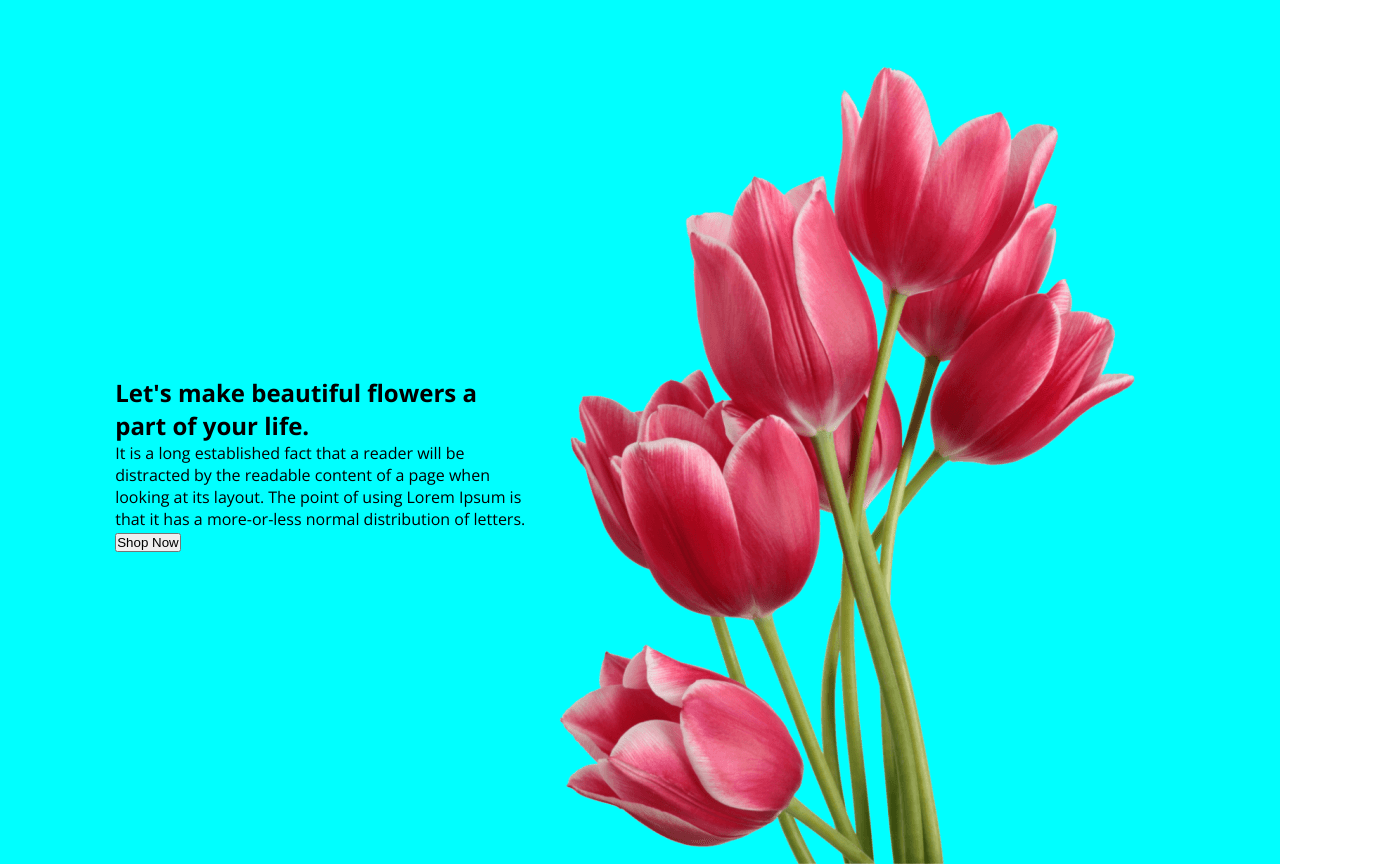
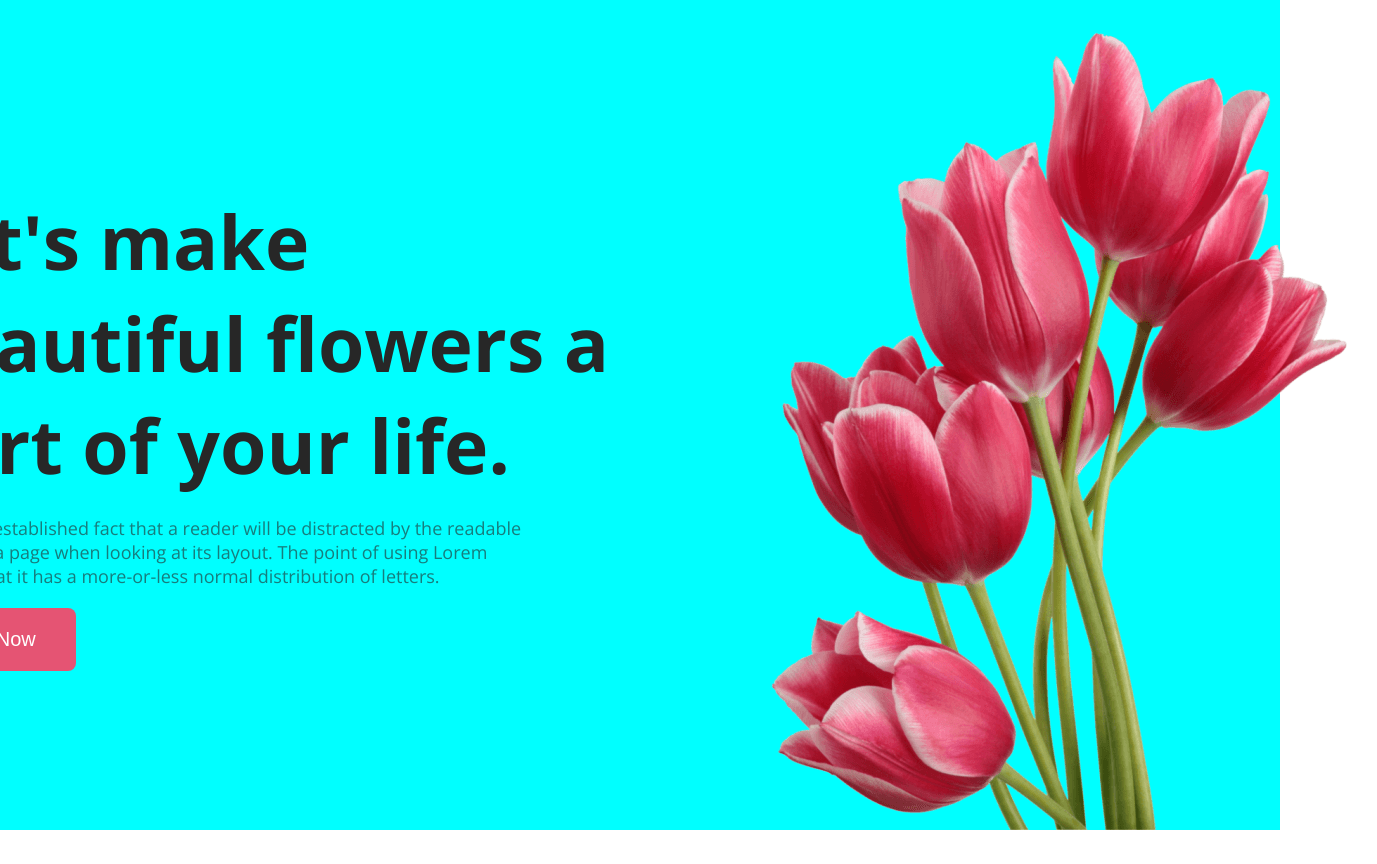
Before and after one commit to jannat710/flower-shop, a plain HTML site: page index.html in a window 1280 px wide. Shown: the whole page, 1377 px wide, since content can reach past the window. After the commit the page ends 830 px from the top, so only its background shows below. Drawn offline with nearby package versions, Linux system fonts and the light colour scheme.

Commit message:
updated banner section

```diff
--- a/index.html
+++ b/index.html
@@ -18,17 +18,16 @@
                 <div class="banner-content">
                     <h1 class="banner-title">Let's make beautiful flowers a part of your life.</h1>
                     <p class="banner-description">It is a long established fact that a reader will be distracted by the readable content of a page when looking at its layout. The point of using Lorem Ipsum is that it has a more-or-less normal distribution of letters.</p>
-                    <button>Shop Now</button>
-
+                    <button class="btn">Shop Now</button>
                 </div>
                 <img class="banner-image" src="asset/bg.png" alt="">
             </div>
 
         </section>
         <!-- banner section end here -->
-
     </header>
     <main>
+
 
     </main>
     <footer>
--- a/style.css
+++ b/style.css
@@ -16,8 +16,25 @@ body{
     display: flex;
     justify-content: center;
     align-items: center;
-    padding: 5% 9% 0% 9%;
-
+    gap: 10%;
+    padding-top: 30px;
 }
-.banner-image{
+.banner-title{
+    color: #272727;
+    font-size: 75px;
+    width: 710px;
 }
+.banner-description{
+    color: rgba(39, 39, 39, 0.60);
+    font-size: 18px;
+    width: 640px;
+    margin: 20px 0px 20px;
+}
+.btn{
+    border-radius: 8px;
+background: #E55473;
+padding: 20px 40px;
+color: white;
+font-size: 20px;
+border: none;
+}
```
